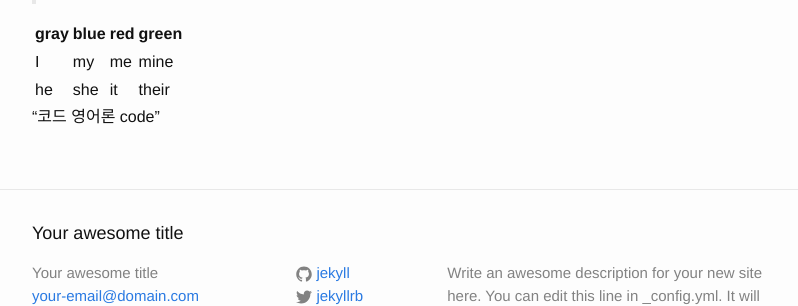
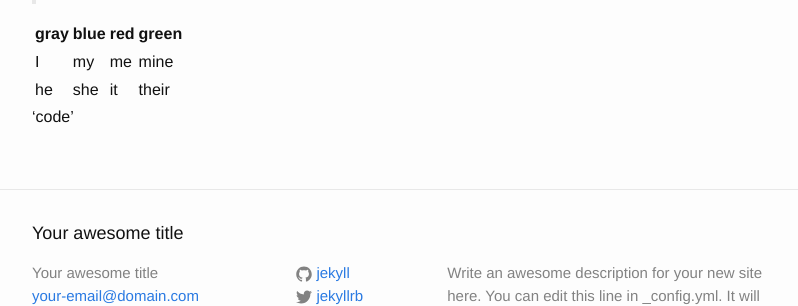
Before and after one commit to forhobby/forhobby.github.com, a Jekyll site: the page built from _posts/2015-05-26-hanseungsu.md, in a window 1280 px wide. Shown: the part 949-1255 px from the top of the page, without its empty margins (238-1036 px from the left). Built offline with Jekyll 4.4.1, drawn with Linux system fonts in a browser that asks for light colours.

Commit message:
Update 2015-05-26-hanseungsu.md

```diff
--- a/_posts/2015-05-26-hanseungsu.md
+++ b/_posts/2015-05-26-hanseungsu.md
@@ -45,8 +45,7 @@ categories: jekyll update
 | ---- | ---- | --- | ----- |
 |  he  |  she | it  | their |
 
-
-"코드 영어론 code"
+'code'
 
 
 [1]: http://terms.naver.com/entry.nhn?docId=1087739&cid=40942&categoryId=31976
```
